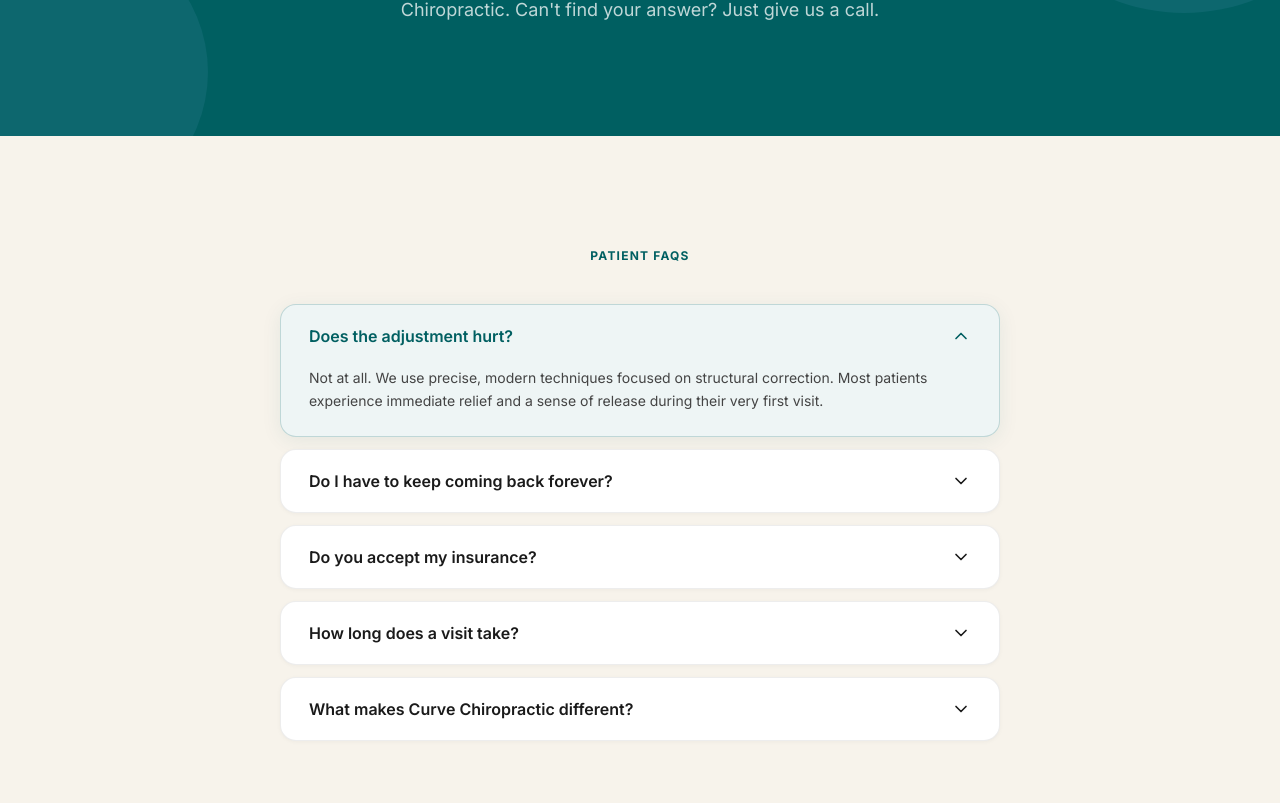
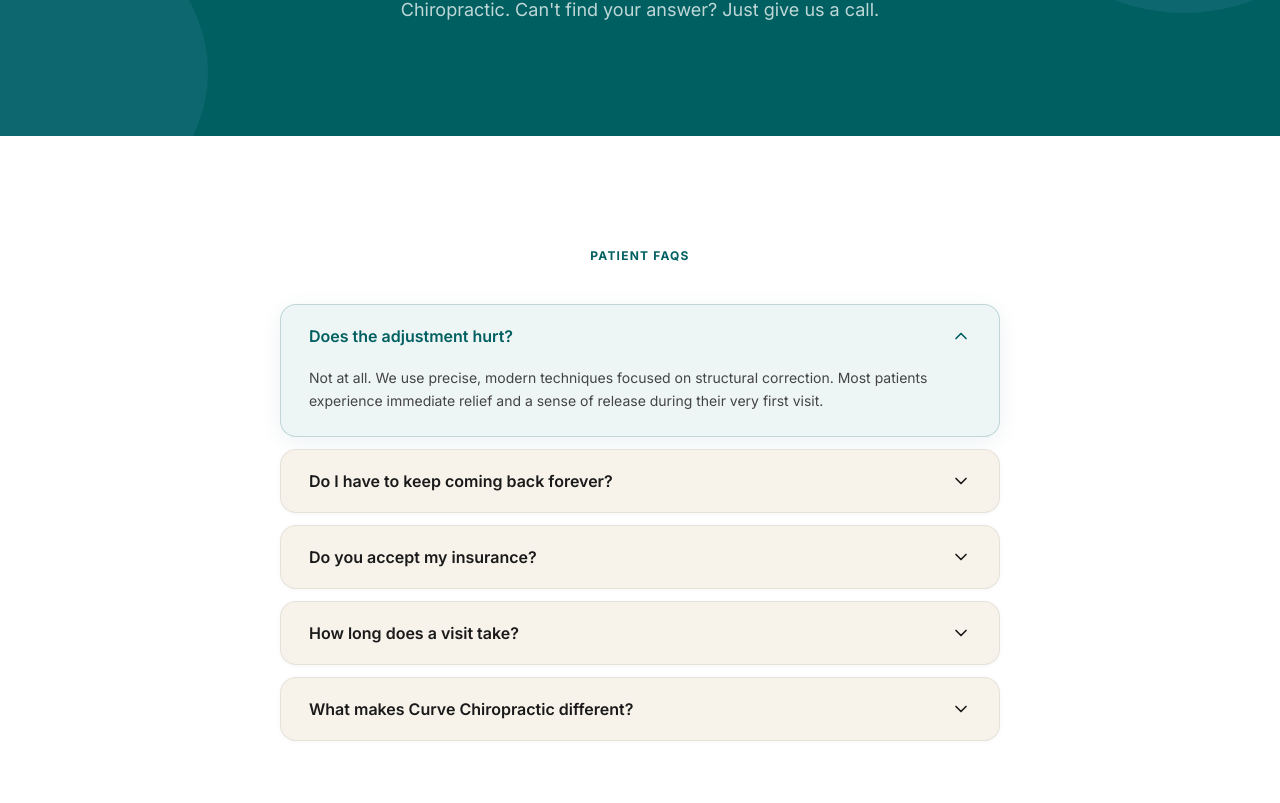
Before and after one commit to SteamWorksWeb/curve-chiropractic, a Next.js app: page /faq in a window 1280 px wide. Shown: the part 357-1160 px from the top of the page. Built offline with nearby package versions, Linux system fonts and the light colour scheme.

Commit message:
fix: swap FAQ section bg and card bg for better contrast
- Section wrapper: cream #F7F3EB → pure white #ffffff
- Card (closed): white #ffffff → cream #F7F3EB
- Card (open): unchanged #EEF5F5 (teal-tinted, signals active state)

```diff
--- a/src/app/faq/page.tsx
+++ b/src/app/faq/page.tsx
@@ -81,7 +81,7 @@ function FAQItem({
       id={faq.id}
       className="rounded-2xl overflow-hidden border transition-all duration-200"
       style={{
-        backgroundColor: isOpen ? "#EEF5F5" : "#ffffff",
+        backgroundColor: isOpen ? "#EEF5F5" : "#F7F3EB",
         borderColor: isOpen ? "rgba(0,95,97,0.2)" : "rgba(0,0,0,0.07)",
         boxShadow: isOpen
           ? "0 4px 20px rgba(0,95,97,0.08)"
@@ -180,7 +180,7 @@ export default function FAQPage() {
       {/* ── Accordion Section ── */}
       <section
         className="py-20 md:py-28"
-        style={{ backgroundColor: "#F7F3EB" }}
+        style={{ backgroundColor: "#ffffff" }}
       >
         <div className="max-w-3xl mx-auto px-6">
           {/* Section label */}
```
